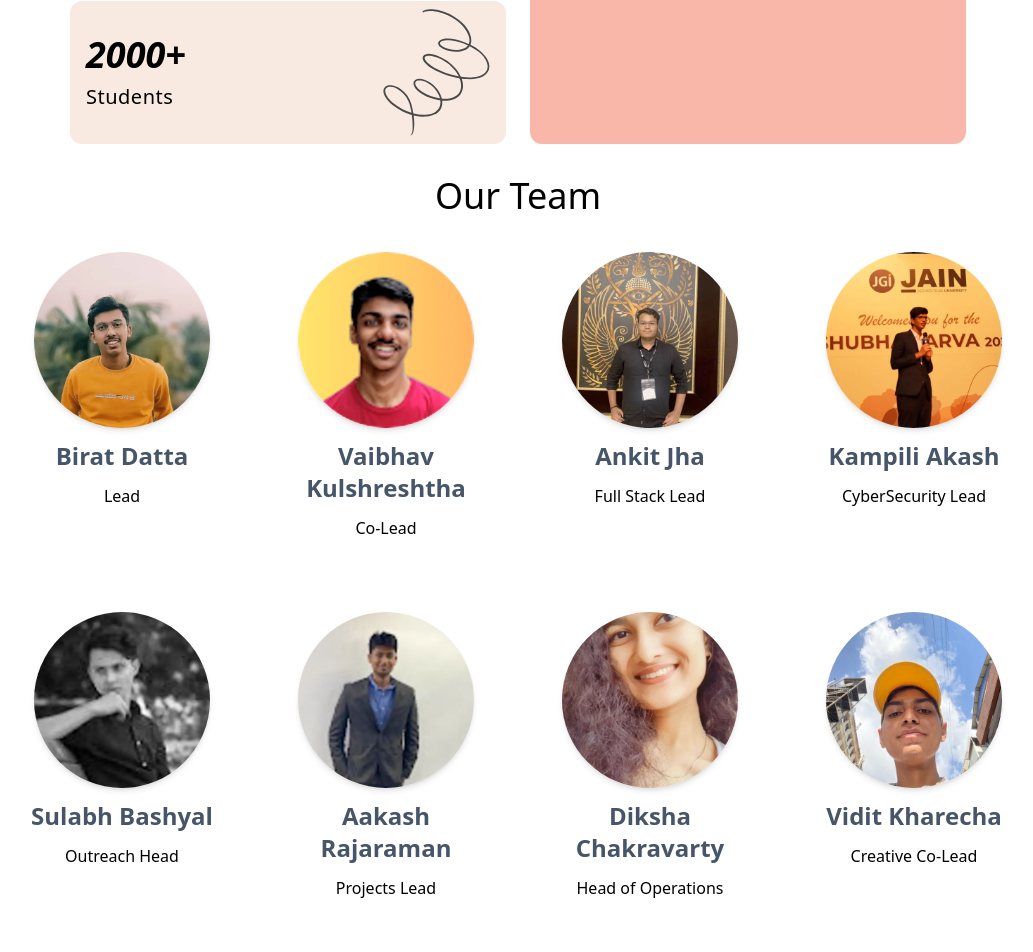
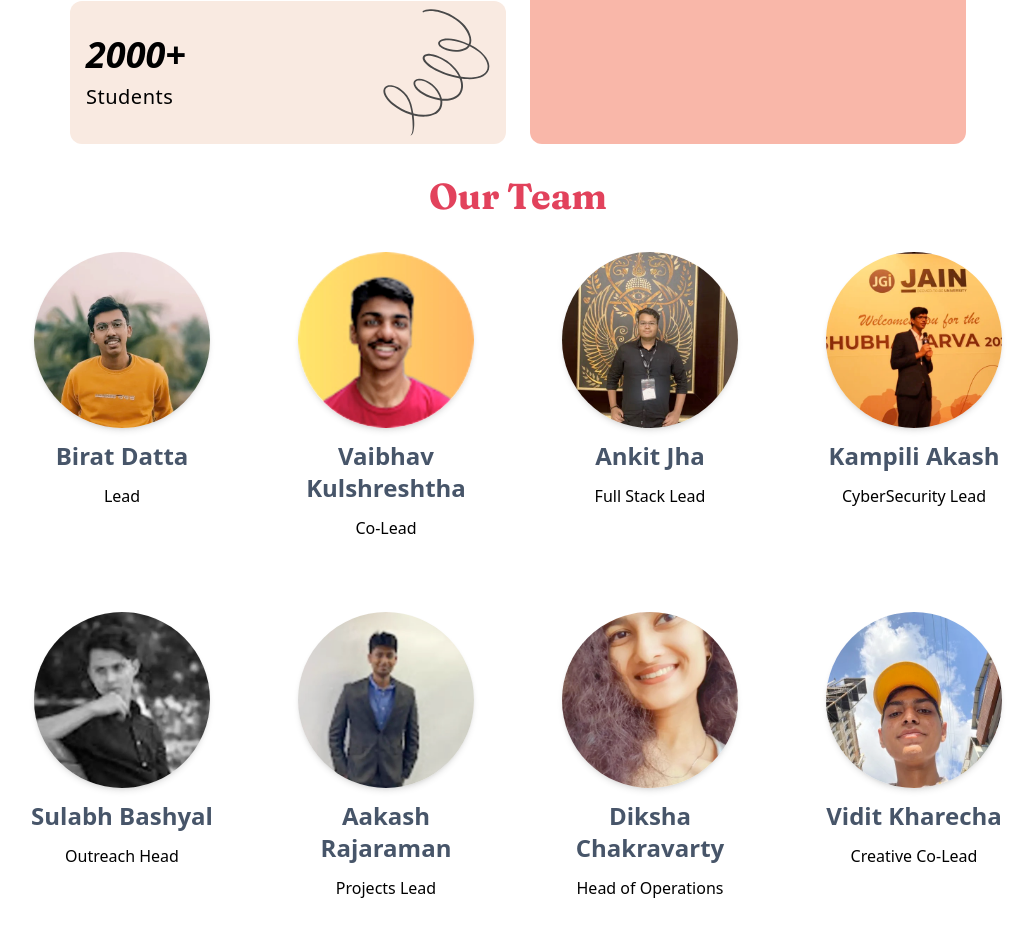
Before and after one commit to gdsc-fetju/gdsc-website, a Next.js app: page / in a window 1280 px wide. Shown: the part 744-1696 px from the top of the page, without its empty margins (122-1155 px from the left). Built offline with nearby package versions, Linux system fonts and the light colour scheme.

Commit message:
:truck: chore: minor fix

```diff
--- a/components/Team.jsx
+++ b/components/Team.jsx
@@ -5,7 +5,7 @@ import { teamData } from '@/data/data';
 function Team() {
   return (
     <section>
-      <h1 className="text-center text-4xl">Our Team</h1>
+      <h1 className="text-center text-4xl font-bold text-[#E2425C] font-fraunces">Our Team</h1>
       <div className="sm:mx-24 md:mx-20 lg:mx-28 grid place-items-center grid-cols-1 sm:grid-cols-2 md:grid-cols-3 lg:grid-cols-4">
         {teamData &&
           teamData.map((member, i) => (
```
